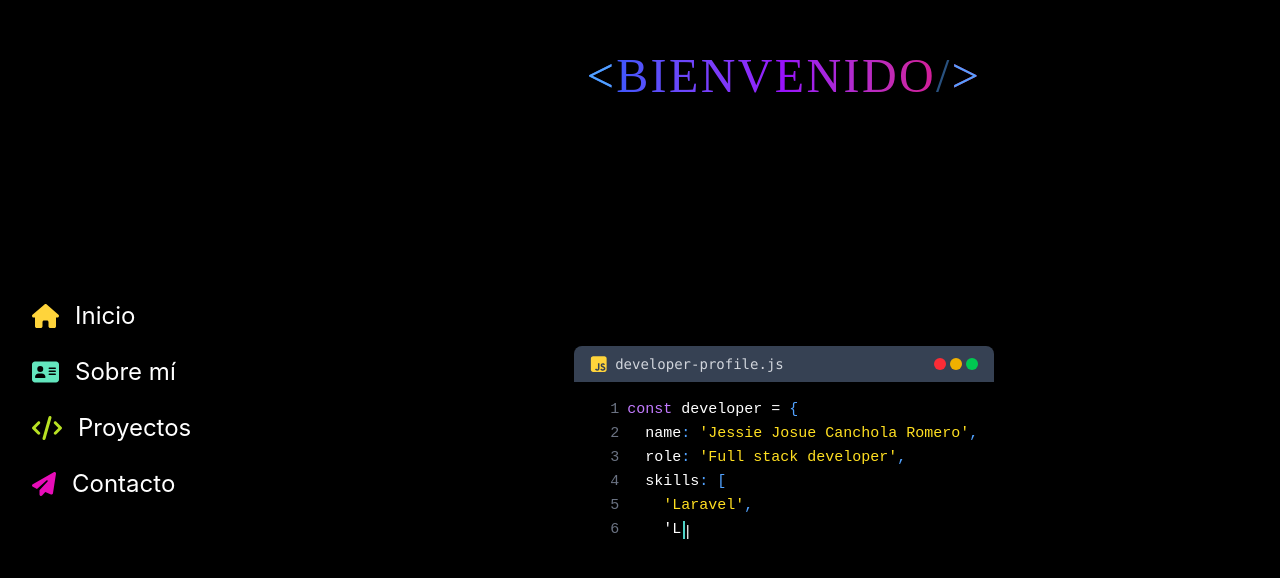
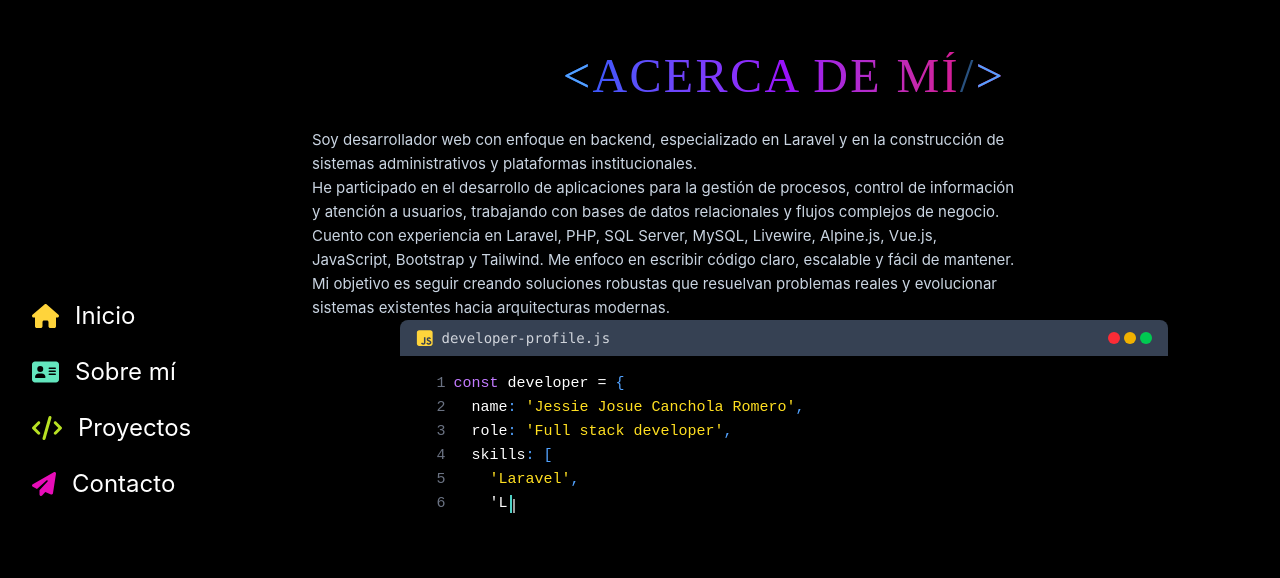
Before and after one commit to jeszDev/portafolio, a Vue app: page / in a window 1280 px wide. Shown: the top 578 px of the page. Built offline with nearby package versions, Linux system fonts and the light colour scheme; a web font is replaced by a local one.

Commit message:
change: pages a sections

```diff
--- a/src/pages/HomePage.vue
+++ /dev/null
@@ -1,18 +0,0 @@
-<template>
-  <!-- Titulo (10%) -->
-  <div class="flex items-center justify-center">
-    <TitleSection title="Bienvenido" />
-  </div>
-
-  <!-- Terminal (90%) -->
-  <div class="flex items-center justify-center">
-    <DeveloperTerminal />
-  </div>
-</template>
-
-<script setup lang="ts">
-import TitleSection from '../components/TitleSection.vue';
-import DeveloperTerminal from '@/components/DeveloperTerminal.vue';
-</script>
-
-<style scoped></style>
--- /dev/null
+++ b/src/sections/HomePage.vue
@@ -0,0 +1,27 @@
+<template>
+  <!-- Titulo (10%) -->
+  <div class="flex items-center justify-center">
+    <TitleSection title="ACERCA DE MÍ" />
+  </div>
+  <!-- Terminal (90%) -->
+  <div class="">
+    <div class="max-w-3/4 text-slate-300 mb-5">
+    <p>Soy desarrollador web con enfoque en backend, especializado en Laravel y en la construcción de sistemas administrativos y plataformas institucionales.</p>
+
+    <p>He participado en el desarrollo de aplicaciones para la gestión de procesos, control de información y atención a usuarios, trabajando con bases de datos relacionales y flujos complejos de negocio.</p>
+
+    <p>Cuento con experiencia en Laravel, PHP, SQL Server, MySQL, Livewire, Alpine.js, Vue.js, JavaScript, Bootstrap y Tailwind. Me enfoco en escribir código claro, escalable y fácil de mantener.</p>
+
+    <p>Mi objetivo es seguir creando soluciones robustas que resuelvan problemas reales y evolucionar sistemas existentes hacia arquitecturas modernas.</p>
+  </div>
+
+    <DeveloperTerminal />
+  </div>
+</template>
+
+<script setup lang="ts">
+import TitleSection from '../components/TitleSection.vue';
+import DeveloperTerminal from '@/components/DeveloperTerminal.vue';
+</script>
+
+<style scoped></style>
```
Also changed, not shown: src/App.vue (+4 -4 lines), src/sections/AboutPage.vue (renamed from src/pages/AboutPage.vue), src/sections/ContactPage.vue (renamed from src/pages/ContactPage.vue), src/sections/ProjectsPage.vue (renamed from src/pages/ProjectsPage.vue).
